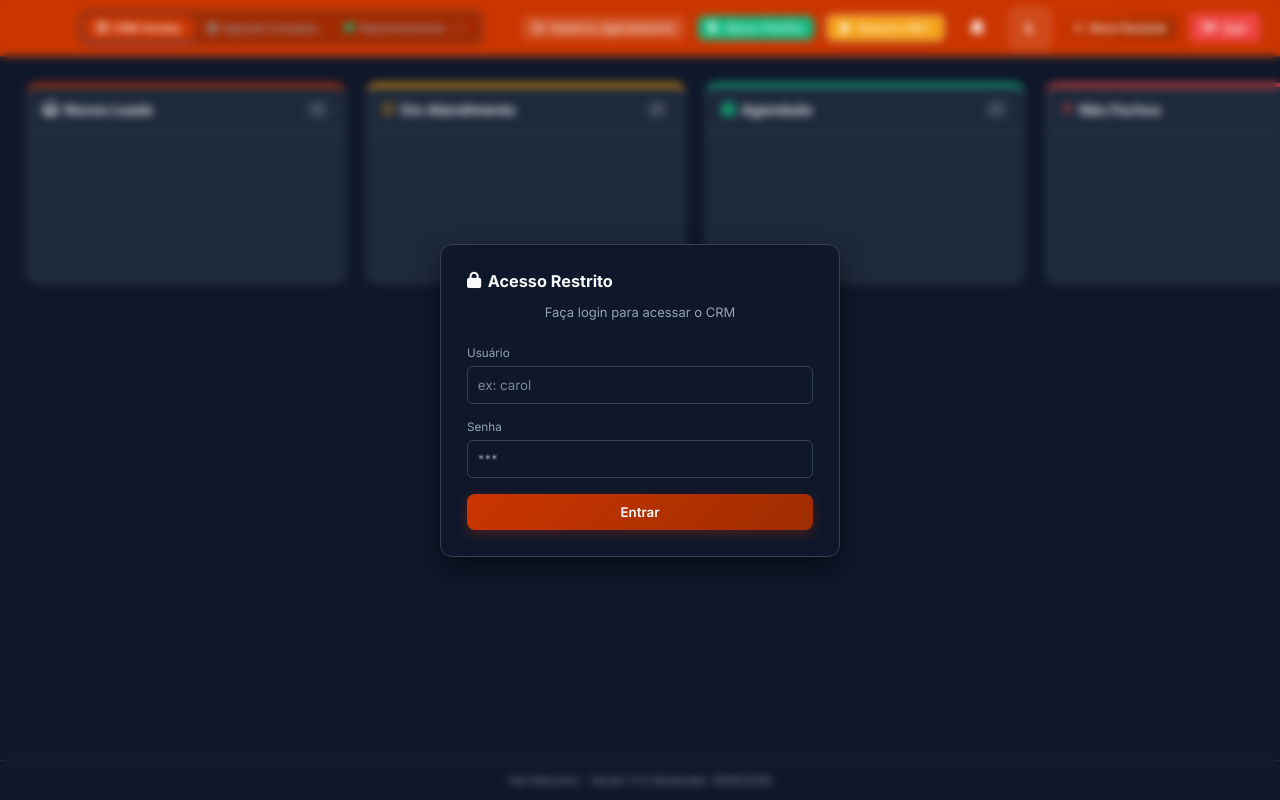
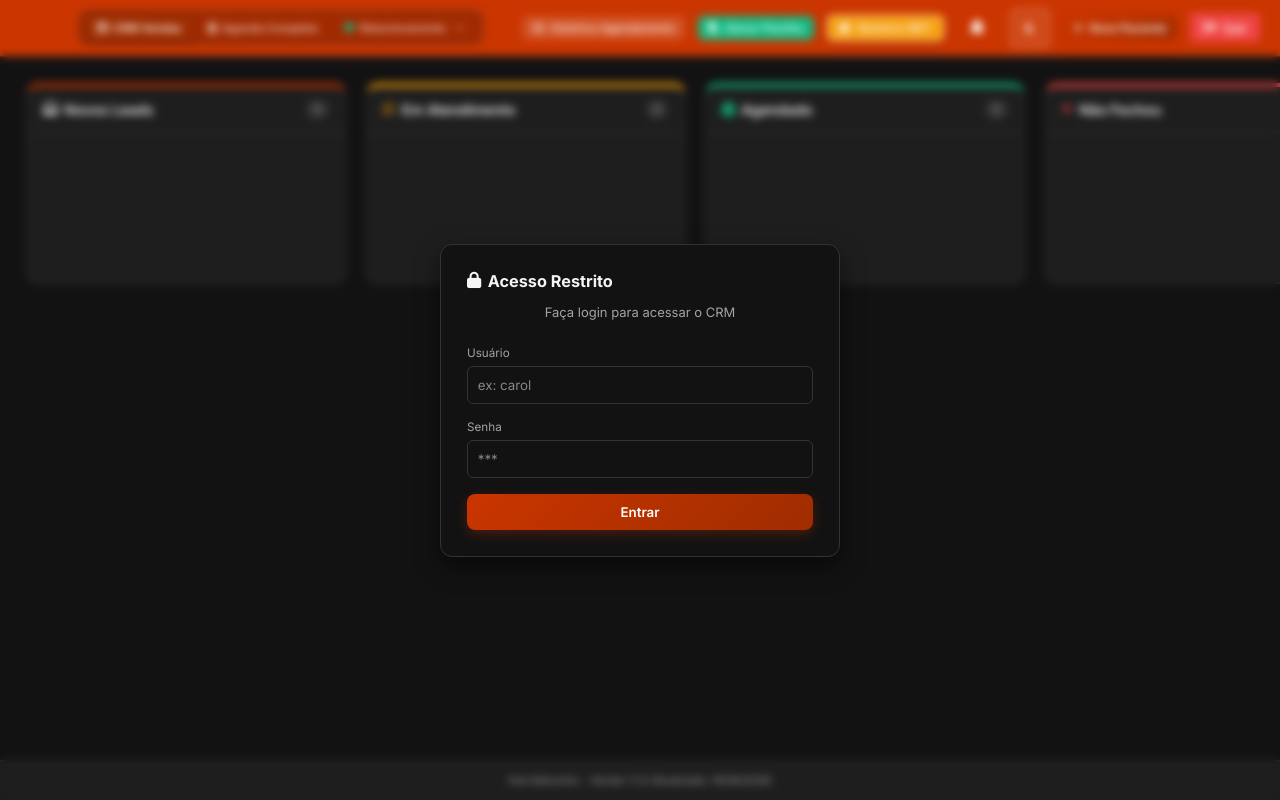
Before and after one commit to fabriccioarts-pixel/hub-natuclinic, a website: page index.html in a window 1280 px wide. Drawn offline with Linux system fonts and the light colour scheme.

Commit message:
style: remove slate blue and use deep grays for dark mode

```diff
--- a/index.html
+++ b/index.html
@@ -802,7 +802,7 @@
     </div>
 
     <!-- Footer Versão -->
-    <footer style="text-align: center; padding: 1rem; color: var(--text-muted); font-size: 0.8rem; border-top: 1px solid var(--border-color); margin-top: auto;">
+    <footer style="text-align: center; padding: 1rem; color: var(--text-muted); font-size: 0.8rem; border-top: 1px solid var(--border-color); background: var(--bg-card); margin-top: auto;">
         Hub Natuclinic - Versão 1.1.0 (Atualizado: 19/08/2026)
     </footer>
 
--- a/style.css
+++ b/style.css
@@ -1,19 +1,19 @@
 :root {
     color-scheme: dark;
-    --bg-dark: #0f172a;
-    --bg-agenda: #1c1c1c; /* Cinza Escuro para o fundo da Agenda */
-    --agenda-header-bg: #262626; /* Cinza para os cabeçalhos e horários da agenda */
-    --bg-card: #1e293b;
-    --bg-column: #1e293b;
-    --text-main: #f8fafc;
-    --text-muted: #94a3b8;
+    --bg-dark: #121212;
+    --bg-agenda: #171717; /* Cinza muito escuro para o fundo da Agenda */
+    --agenda-header-bg: #1e1e1e; /* Cinza para os cabeçalhos e horários da agenda */
+    --bg-card: #1e1e1e; /* Cinza escuro para cards e header da agenda */
+    --bg-column: #1e1e1e;
+    --text-main: #f5f5f5;
+    --text-muted: #a3a3a3;
     --accent-primary: #ca3500; /* Scale 700 */
     --accent-success: #10b981;
     --accent-warning: #f59e0b;
     --accent-danger: #ef4444;
-    --border-color: #334155;
-    --btn-secondary-bg: #334155;
-    --btn-secondary-hover: #475569;
+    --border-color: #333333;
+    --btn-secondary-bg: #2a2a2a;
+    --btn-secondary-hover: #3a3a3a;
     --btn-secondary-text: #ffffff;
 
     /* Agenda Colors - Dark Mode (Muted, Dark Solid Colors - Terracotta Scale) */
@@ -173,7 +173,7 @@ th { background-color: var(--secondary-color); font-weight: 500; }
 .tab-btn {
     background: transparent;
     border: none;
-    color: var(--text-muted);
+    color: var(--text-muted); /* Para os botões do dropdown */
     padding: 0.4rem 1rem; /* Reduzido */
     border-radius: 6px;
     font-weight: 600;
@@ -185,12 +185,23 @@ th { background-color: var(--secondary-color); font-weight: 500; }
     gap: 0.4rem; /* Gap menor */
 }
 
-.tab-btn:hover { color: var(--text-main); }
+/* Abas na barra principal (Fundo Terracota) */
+.tabs-container > .tab-btn, .tabs-container > .dropdown > .tab-btn {
+    color: rgba(255, 255, 255, 0.75);
+}
+
+.tabs-container > .tab-btn:hover, .tabs-container > .dropdown > .tab-btn:hover {
+    color: #ffffff;
+}
+
+.dropdown-content .tab-btn:hover {
+    color: var(--text-main);
+}
 
 .tab-btn.active {
-    background: var(--accent-primary);
-    color: white;
-    box-shadow: 0 2px 8px rgba(59,130,246,0.3);
+    background: #9f2d00; /* Terracota Escuro */
+    color: white !important;
+    box-shadow: 0 2px 8px rgba(0, 0, 0, 0.2);
 }
 
 .logo h1 {
```
